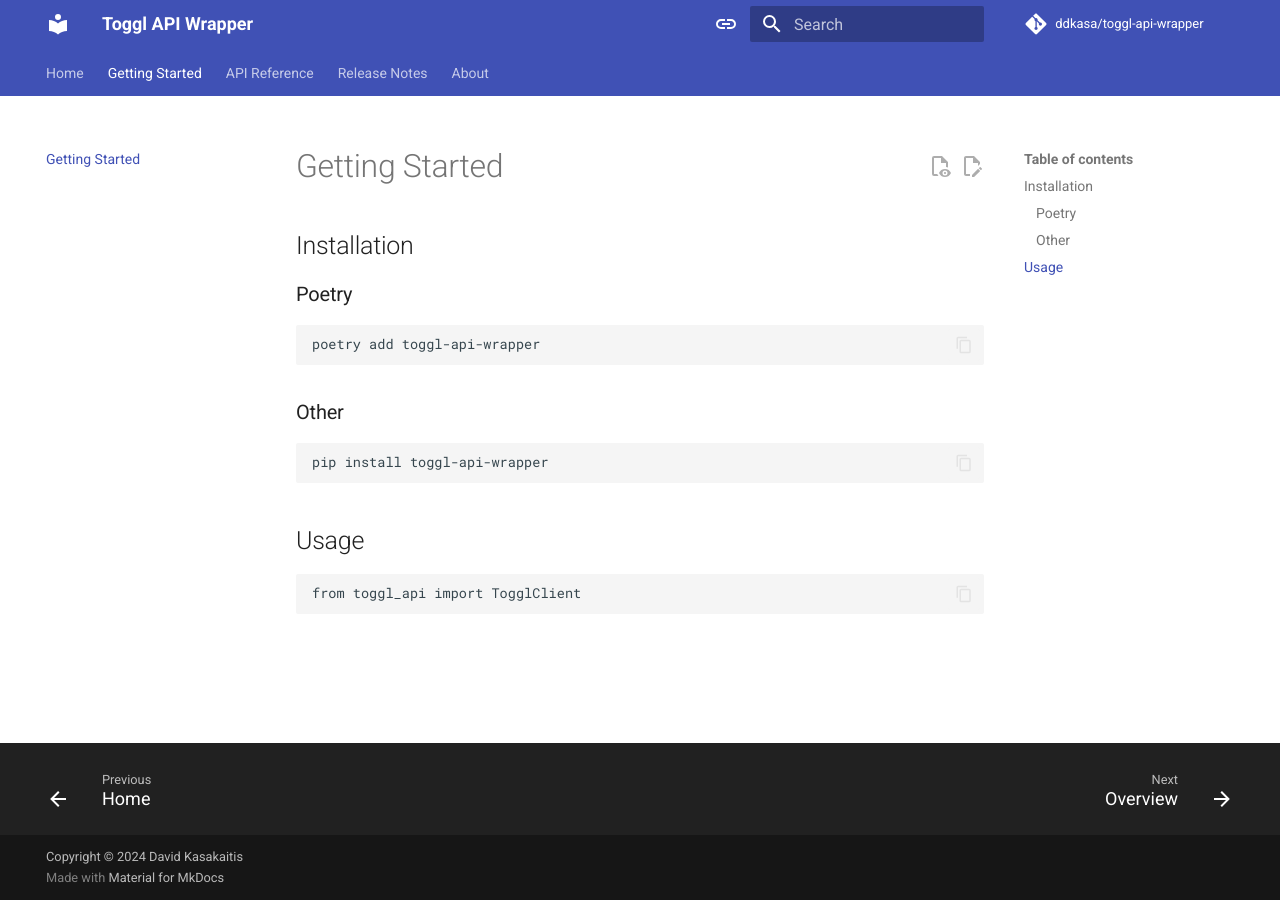
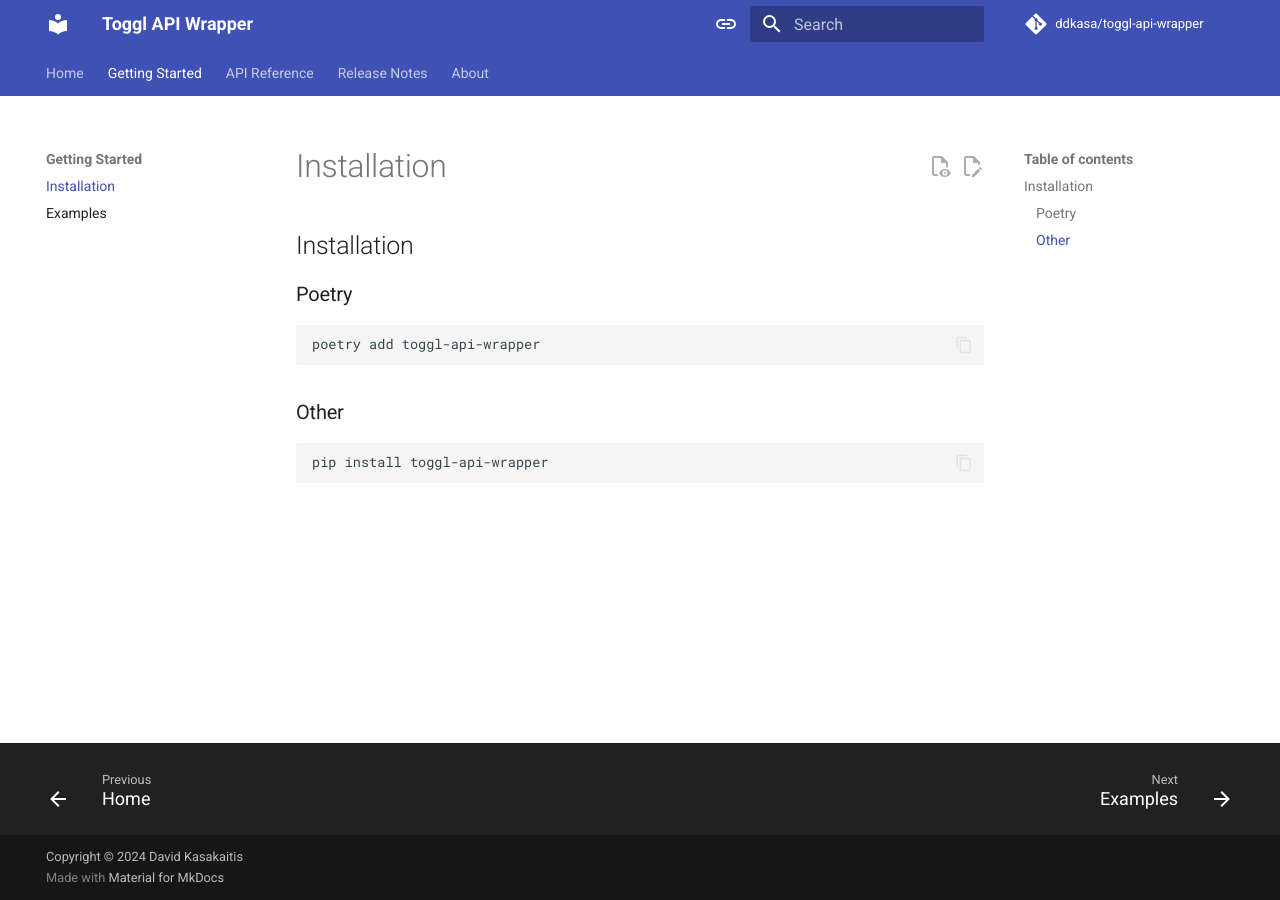
Before and after one commit to ddkasa/toggl-api-wrapper, an MkDocs documentation site: the page built from docs/user-guide/installation.md, in a window 1280 px wide. Built offline with MkDocs 1.6.1 and Material for MkDocs 9.7.7, drawn with Linux system fonts in a browser that asks for light colours; comment, search, counter and statistics services are not loaded.

Commit message:
docs: user guide

````diff
--- a/docs/getting-started.md
+++ b/docs/user-guide/installation.md
@@ -1,5 +1,3 @@
-# Getting Started
-
 ## Installation
 
 ### Poetry
@@ -11,10 +9,3 @@
 ```
 pip install toggl-api-wrapper
 ```
-
-
-## Usage
-
-```python
-from toggl_api import TogglClient
-```
--- a/mkdocs.yml
+++ b/mkdocs.yml
@@ -4,7 +4,6 @@
 site_description: Simple Toggl API wrapper for non-premium features.
 site_author: David Kasakaits
 docs_dir: 'docs/'
-
 
 repo_name: ddkasa/toggl-api-wrapper
 repo_url: https://www.github.com/ddkasa/toggl-api-wrapper
@@ -59,7 +58,9 @@
 
 nav:
   - Home: README.md
-  - Getting Started: getting-started.md
+  - Getting Started:
+    - Installation: user-guide/installation.md
+    - Examples: user-guide/examples.md
   - API Reference:
       - Overview: api-guide/index.md
       - Endpoint: api-guide/endpoint.md
````
Also changed, not shown: docs/README.md (+5 -3 lines), docs/about/CONTRIBUTING.md (+2 -2 lines), docs/user-guide/examples.md (added, +5 -0 lines).
